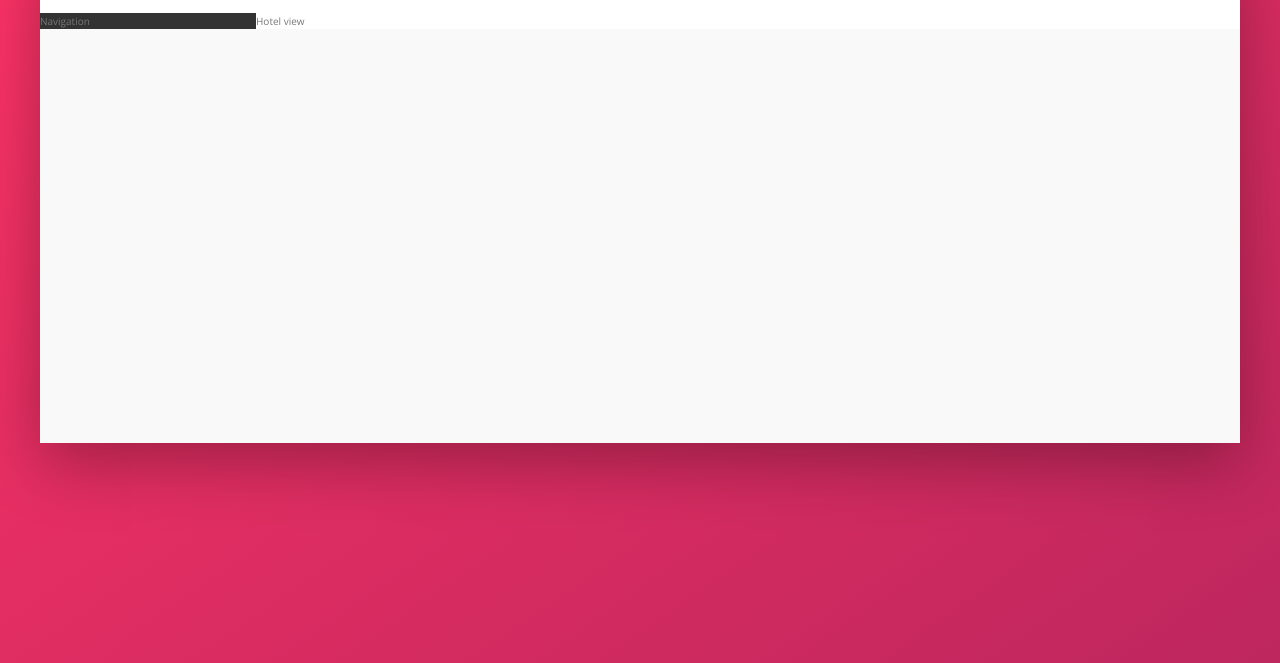
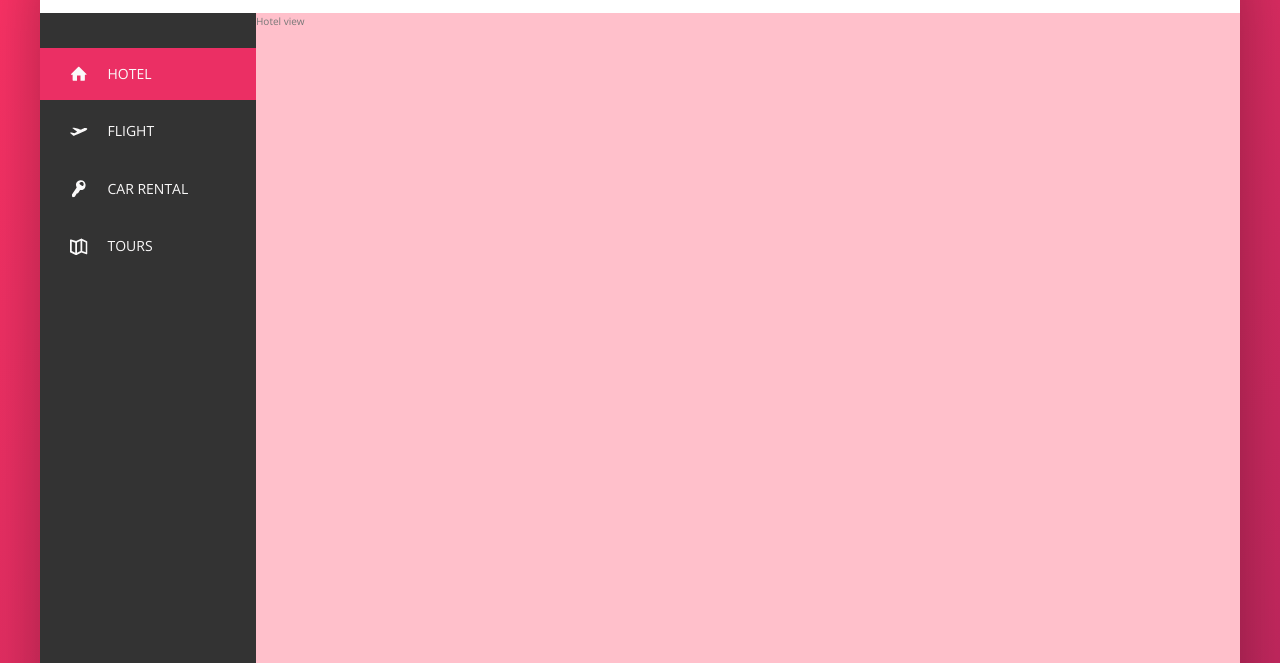
Before and after one commit to Zuzanta/trillo, a website: page index.html in a window 1280 px wide. Shown: the part 137-800 px from the top of the page. Drawn offline with nearby package versions, Linux system fonts and the light colour scheme.

Commit message:
Completed the side navigation.

```diff
--- a/index.html
+++ b/index.html
@@ -47,9 +47,51 @@
             </nav>
           </header>
 
+        <!-- NAVIGATION -->
+
           <div class="content">
             <nav class="sidebar">
-              Navigation
+              <ul class="side-nav">
+                <li class="side-nav__item side-nav__item--active">
+                  <a href="#" class="side-nav__link">
+                    <svg class="side-nav__icon">
+                      <use xlink:href="img/sprite.svg#icon-home"></use>
+                    </svg>
+                    <span>Hotel</span>
+                  </a>
+                </li>
+
+                <li class="side-nav__item">
+                  <a href="#" class="side-nav__link">
+                    <svg class="side-nav__icon">
+                      <use xlink:href="img/sprite.svg#icon-aircraft-take-off"></use>
+                    </svg>
+                    <span>Flight</span>
+                  </a>
+                </li>
+
+                <li class="side-nav__item">
+                  <a href="#" class="side-nav__link">
+                    <svg class="side-nav__icon">
+                      <use xlink:href="img/sprite.svg#icon-key"></use>
+                    </svg>
+                    <span>Car Rental</span>
+                  </a>
+                </li>
+
+                <li class="side-nav__item">
+                  <a href="#" class="side-nav__link">
+                    <svg class="side-nav__icon">
+                      <use xlink:href="img/sprite.svg#icon-map"></use>
+                    </svg>
+                    <span>Tours</span>
+                  </a>
+                </li>
+              </ul>
+
+              <div class="legal">
+                &copy; 2018 Trillo.<br> Made by Zuzanta as a course project. Design by Jonas Schmedtmann.
+              </div>
             </nav>
             <main class="hotel-view">
               Hotel view
--- a/sass/_components.scss
+++ b/sass/_components.scss
@@ -117,3 +117,78 @@
         margin-right: 1rem;
     }
 }
+
+/////////////////////////////////////
+//////// SIDE NAVIGATION
+.side-nav {
+
+    font-size: 1.4rem;
+    list-style: none;
+    margin-top: 3.5rem;
+
+    &__item {
+        position: relative;
+
+        &:not(:last-child) {
+          margin-bottom: .5rem;
+        }
+    }
+
+    &__item::before {
+      content: "";
+        position: absolute;
+        top: 0;
+        left: 0;
+        height: 100%;
+        width: 3px;
+        opacity: 0;
+        background-color: var(--color-primary);
+        transform: scaleY(0);
+        transition: transform .3s,
+                    width .5s cubic-bezier(1,0,0,1) .2s,
+                    background-color .1s,
+                    opacity .3s;
+    }
+
+    &__item:hover::before,
+    &__item--active::before {
+        transform: scaleY(1);
+        width: 100%;
+        opacity: 1;
+    }
+
+    &__item:active::before {
+        background-color: var(--color-primary-light);
+    }
+
+    &__link:link,
+    &__link:visited {
+        color: var(--color-grey-light-1);
+        text-decoration: none;
+        text-transform: uppercase;
+        display: block;
+        padding: 1.5rem 3rem;
+        display: flex;
+        align-items: center;
+        position: relative;
+        z-index: 10;
+
+    }
+
+    &__icon {
+        width: 1.75rem;
+        height: 1.75rem;
+        margin-right: 2rem;
+        fill: currentColor;
+    }
+}
+
+/////////////////////////////////////
+//////// LEGAL TEXT
+.legal {
+    font-size: 1.2rem;
+    color: var(--color-grey-dark-4);
+    text-align: center;
+    padding: 2.5rem;
+
+}
--- a/sass/_layout.scss
+++ b/sass/_layout.scss
@@ -26,9 +26,16 @@
   .sidebar {
       background-color: var(--color-grey-dark-1);
       flex: 0 0 18%;
+      display: flex;
+      flex-direction: column;
+      justify-content: space-between;
   }
 
   .hotel-view {
       background-color: #fff;
+
+      background-color: pink;
+      height: 80rem;
+
       flex: 1;
   }
```
Also changed, not shown: css/style.css.
